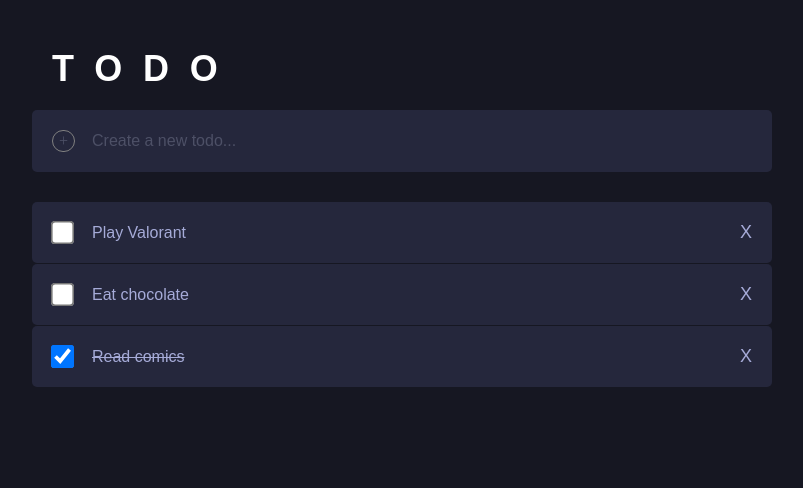
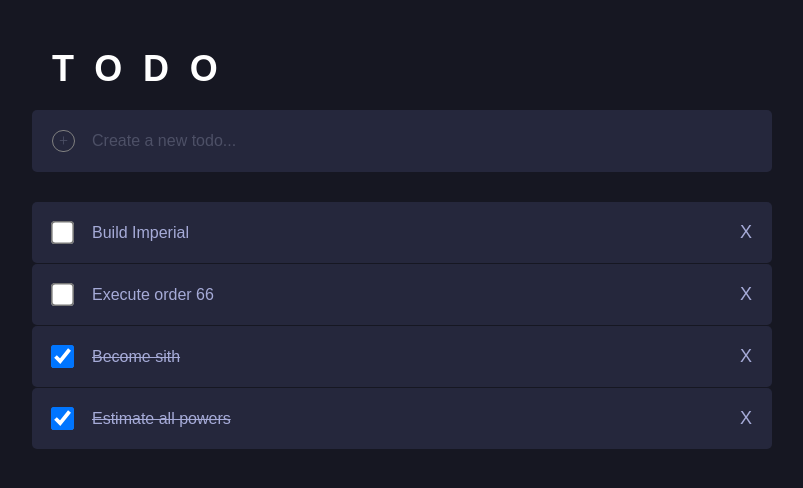
Before and after one commit to Kh1merA/react-app, a React (Create React App) app: page / in a window 1280 px wide. Shown: the top 488 px of the page, without its empty margins (238-1041 px from the left). Built offline with nearby package versions, Linux system fonts and the light colour scheme.

Commit message:
update todo-app on redux

```diff
--- a/package.json
+++ b/package.json
@@ -8,7 +8,9 @@
     "@testing-library/user-event": "^13.5.0",
     "react": "^18.2.0",
     "react-dom": "^18.2.0",
+    "react-redux": "^8.1.3",
     "react-scripts": "5.0.1",
+    "redux": "^4.2.1",
     "web-vitals": "^2.1.4"
   },
   "scripts": {
--- a/src/App.js
+++ b/src/App.js
@@ -2,7 +2,7 @@ import './lib/app.css'
 
 import React from "react";
 
-import ToDoList from "./components/toDoList/toDoScript";
+import ToDoList from "./components/toDoList/toDoList";
 
 
 function App() {
--- a/src/components/toDoList/toDoScript.js
+++ b/src/components/toDoList/toDoList.js
@@ -1,37 +1,30 @@
 import React, { useState } from 'react';
 import './toDoStyle.css';
+import {useSelector} from "react-redux";
+import {useDispatch} from "react-redux";
 
-function ToDoScript() {
+import {addTask, changeTaskState, deleteTask} from "../../store/actions";
 
-    const [todoList, setList] = useState([
-        {text: 'Play Valorant', status: false },
-        {text: 'Eat chocolate', status: false},
-        {text: 'Read comics', status: true}
-    ]);
+function ToDoList() {
+    const dispatch = useDispatch();
 
     const [todoText, setToDoText] = useState('');
 
-    const addTask = () => {
+    const todos = useSelector(state => state.todoList);
+
+    const addTodo = () => {
         if (todoText.trim() !== '') {
-            const newList = [...todoList, { text: todoText, status: false }];
-            setList(newList);
+            dispatch(addTask(todoText));
             setToDoText('');
         }
     };
 
-    const deleteTask = (index) => {
-        const updatedList = [...todoList];
-        updatedList.splice(index, 1);
-        setList(updatedList);
+    const deleteTodo = (index) => {
+        dispatch(deleteTask(index));
     };
 
-    const changeTaskState = (index) => {
-        const updatedList = [...todoList];
-        const newList = updatedList[index];
-        if (newList) {
-            newList.status = !newList.status;
-            setList(updatedList);
-        }
+    const changeTodoState = (index) => {
+        dispatch(changeTaskState(index));
     };
 
     return (
@@ -40,7 +33,7 @@ function ToDoScript() {
                 <span className='header-title'>TODO</span>
             </div>
             <div className='input-container'>
-                <button onClick={addTask} className='add-button'>+</button>
+                <button onClick={addTodo} className='add-button'>+</button>
                 <input
                     type="text"
                     className="txt-input"
@@ -52,18 +45,18 @@ function ToDoScript() {
                 />
             </div>
             <div className='todo-list'>
-                {todoList.map((item, index) => (
+                {todos.map((item, index) => (
                     <div className='todo-item' key={index}>
                         <div className='todo'>
                             <input
                                 className='item-checkbox'
                                 type='checkbox'
                                 checked={item.status}
-                                onChange={() => changeTaskState(index)}
+                                onChange={() => changeTodoState(index)}
                             />
                             <span style={{ textDecoration: item.status ? 'line-through' : 'none' }}>{item.text}</span>
                         </div>
-                        <span className='delete' onClick={() => deleteTask(index)}>X</span>
+                        <span className='delete' onClick={() => deleteTodo(index)}>X</span>
                     </div>
                 ))}
             </div>
@@ -71,4 +64,4 @@ function ToDoScript() {
     );
 }
 
-export default ToDoScript;
+export default ToDoList;
--- a/src/index.js
+++ b/src/index.js
@@ -1,10 +1,18 @@
 import React from 'react';
 import ReactDOM from 'react-dom/client';
 import App from './App';
+import { Provider } from 'react-redux';
+import { createStore } from 'redux';
+import todoReducer from './store/reducer';
+
+const store = createStore(todoReducer);
 
 const root = ReactDOM.createRoot(document.getElementById('root'));
 root.render(
   <React.StrictMode>
-    <App />
+      <Provider store={store}>
+          <App />
+      </Provider>
+
   </React.StrictMode>
 );
--- /dev/null
+++ b/src/store/actions.js
@@ -0,0 +1,20 @@
+export const ADD_TASK = 'ADD_TASK';
+
+export const addTask = (text) => ({
+    type: ADD_TASK,
+    payload: { text, status: false },
+});
+
+export const DELETE_TASK = 'DELETE_TASK';
+
+export const deleteTask = (index) => ({
+    type: DELETE_TASK,
+    payload: { index },
+});
+
+export const CHANGE_TASK_STATE = 'CHANGE_TASK_STATE';
+
+export const changeTaskState = (index) => ({
+    type: CHANGE_TASK_STATE,
+    payload: { index },
+});
--- /dev/null
+++ b/src/store/reducer.js
@@ -0,0 +1,38 @@
+import {ADD_TASK, CHANGE_TASK_STATE, DELETE_TASK} from "./actions";
+
+const initialState = {
+    todoList: [
+        {text: 'Build Imperial', status: false },
+        {text: 'Execute order 66', status: false},
+        {text: 'Become sith', status: true},
+        {text: 'Estimate all powers', status: true}
+    ],
+};
+
+const todoReducer = (state = initialState, action) => {
+    switch (action.type) {
+        case ADD_TASK:
+            return {
+                ...state,
+                todoList: [...state.todoList, action.payload],
+            };
+        case DELETE_TASK:
+            return {
+                ...state,
+                todoList: state.todoList.filter((_, index) => index !== action.payload.index),
+            };
+        case CHANGE_TASK_STATE:
+            return {
+                ...state,
+                todoList: state.todoList.map((item, index) =>
+                    index === action.payload.index
+                        ? { ...item, status: !item.status }
+                        : item
+                ),
+            };
+        default:
+            return state;
+    }
+};
+
+export default todoReducer;
```
Also changed, not shown: 1 other file (tests, documents, lock files or other folders).
